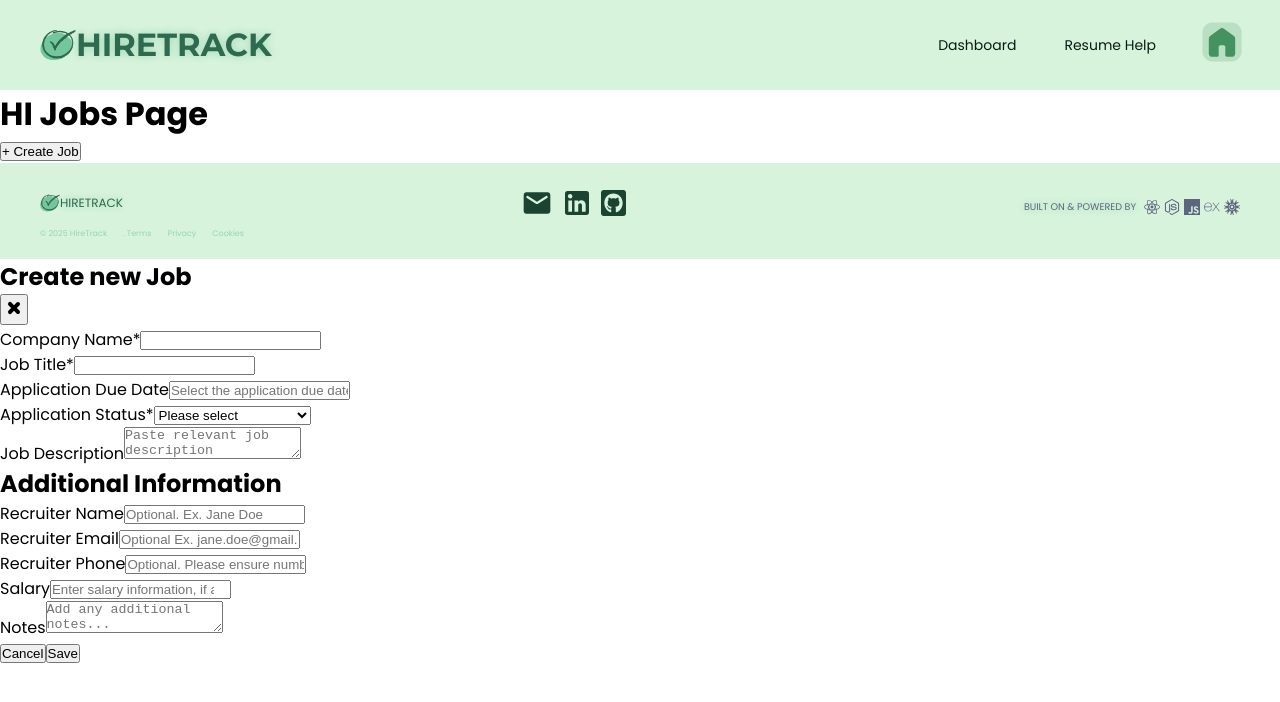
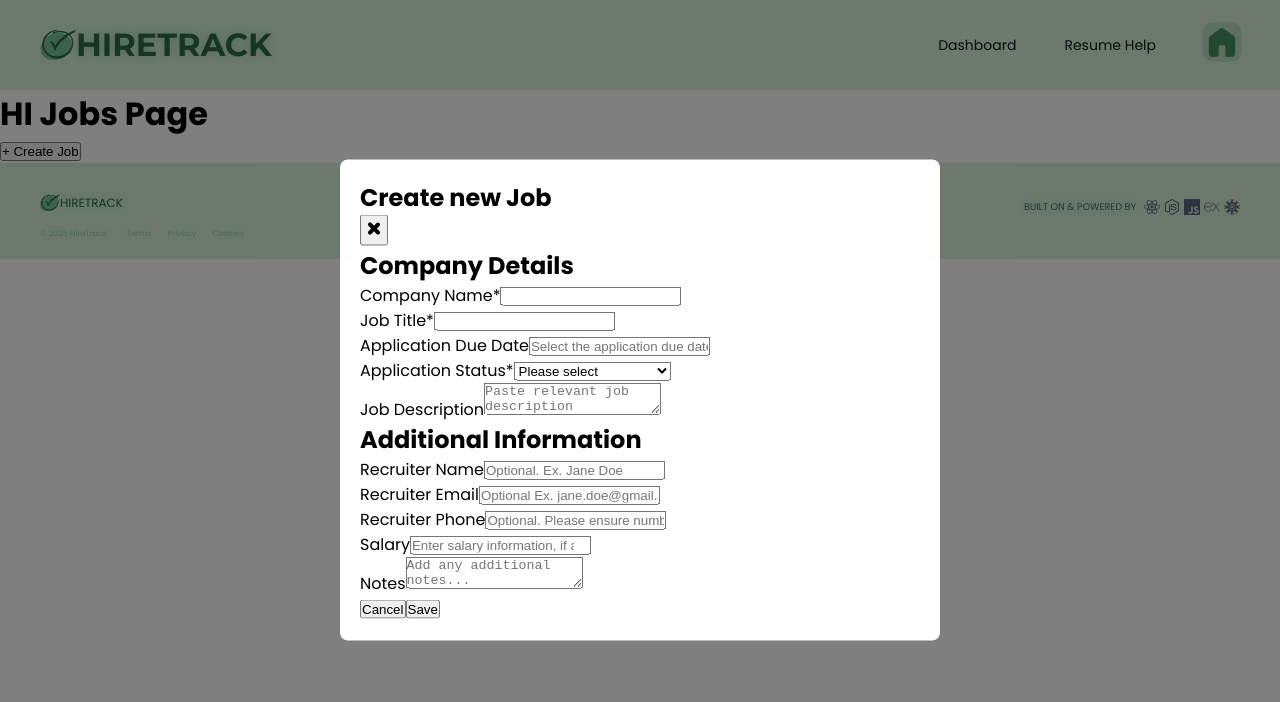
Before and after one commit to brindapatel37/HireTrack-client, a React (Vite) app: page /jobs in a window 1280 px wide. Both pictures are taken after a click on the button "+ Create Job". Shown: the top 702 px of the page. Built offline with nearby package versions, Linux system fonts and the light colour scheme.

Commit message:
began jobs table

```diff
--- a/src/components/CreateJobModal/CreateJobModal.jsx
+++ b/src/components/CreateJobModal/CreateJobModal.jsx
@@ -53,10 +53,16 @@ const CreateJobModal = ({ isOpen, closeModal, addJob }) => {
       newErrors["job_title"] = "Job Title is required";
     if (!formData["job_status"])
       newErrors["job_status"] = "Job Status is required";
-    if (!validatePhoneNumber(formData["recruiter_phone"])) {
+    if (
+      formData["recruiter_phone"] &&
+      !validatePhoneNumber(formData["recruiter_phone"])
+    ) {
       newErrors["recruiter_phone"] = "Phone Number must start with +1";
     }
-    if (!validateEmail(formData["recruiter_email"])) {
+    if (
+      formData["recruiter_email"] &&
+      !validateEmail(formData["recruiter_email"])
+    ) {
       newErrors["recruiter_email"] = "Invalid Email";
     }
     setErrors(newErrors);
@@ -88,6 +94,7 @@ const CreateJobModal = ({ isOpen, closeModal, addJob }) => {
       });
       navigate("/jobs");
       addJob(response.data);
+      setFormData("");
       closeModal();
     } catch (error) {
       console.error("Error creating job:", error);
@@ -97,7 +104,7 @@ const CreateJobModal = ({ isOpen, closeModal, addJob }) => {
 
   const handleChange = (e) => {
     const { name, value } = e.target;
-    setFormData({ ...formData, [name]: value });
+    setFormData({ ...formData, [name]: value || "" });
   };
 
   return (
@@ -117,8 +124,13 @@ const CreateJobModal = ({ isOpen, closeModal, addJob }) => {
             <img src={closeIcon} alt="Close Button" />
           </button>
         </div>
+
+        <form className="create-job__form" onSubmit={handleSubmit}>
           <div className="create-job__divider"></div>
-        <form className="create-job__form" onSubmit={handleSubmit}>
+          <div className="create-job__divider-horizontal"></div>
+          <div className="create-job__divider-vertical"></div>
+          <div className="create-job__section">
+            <h2 className="create-job__section-title">Company Details</h2>
             <div className="create-job__form-group">
               <label>Company Name*</label>
               <input
@@ -183,6 +195,7 @@ const CreateJobModal = ({ isOpen, closeModal, addJob }) => {
                 className="create-job__input"
                 placeholder="Paste relevant job description details..."
               />
+            </div>
           </div>
           <div className="create-job__divider-horizontal"></div>
           <div className="create-job__divider-vertical"></div>
--- a/src/components/CreateJobModal/CreateJobModal.scss
+++ b/src/components/CreateJobModal/CreateJobModal.scss
@@ -0,0 +1,25 @@
+@use "../../styles/mixins" as *;
+@use "../../styles/variables" as *;
+
+.create-job-modal-overlay {
+  position: fixed; /* Fixes the overlay in place */
+  top: 0;
+  left: 0;
+  right: 0;
+  bottom: 0;
+  background-color: rgba(0, 0, 0, 0.5); /* Semi-transparent background */
+  z-index: 9999; /* Makes sure it's above other elements */
+}
+
+.create-job-modal {
+  position: absolute; /* Ensures modal is placed correctly inside the overlay */
+  top: 50%;
+  left: 50%;
+  transform: translate(-50%, -50%); /* Centers the modal on the screen */
+  background-color: white;
+  padding: 20px;
+  border-radius: 8px;
+  width: 80%; /* Adjust as needed */
+  max-width: 600px; /* Optional: Sets a max width for the modal */
+  z-index: 10000; /* Higher z-index to ensure it appears above other content */
+}
```
Also changed, not shown: src/components/JobsTable/JobsTable.jsx (+8 -0 lines), src/assets/icons/delete.svg (added), src/assets/icons/edit.svg (added). Lines whose indentation alone changed are shown as unchanged.
